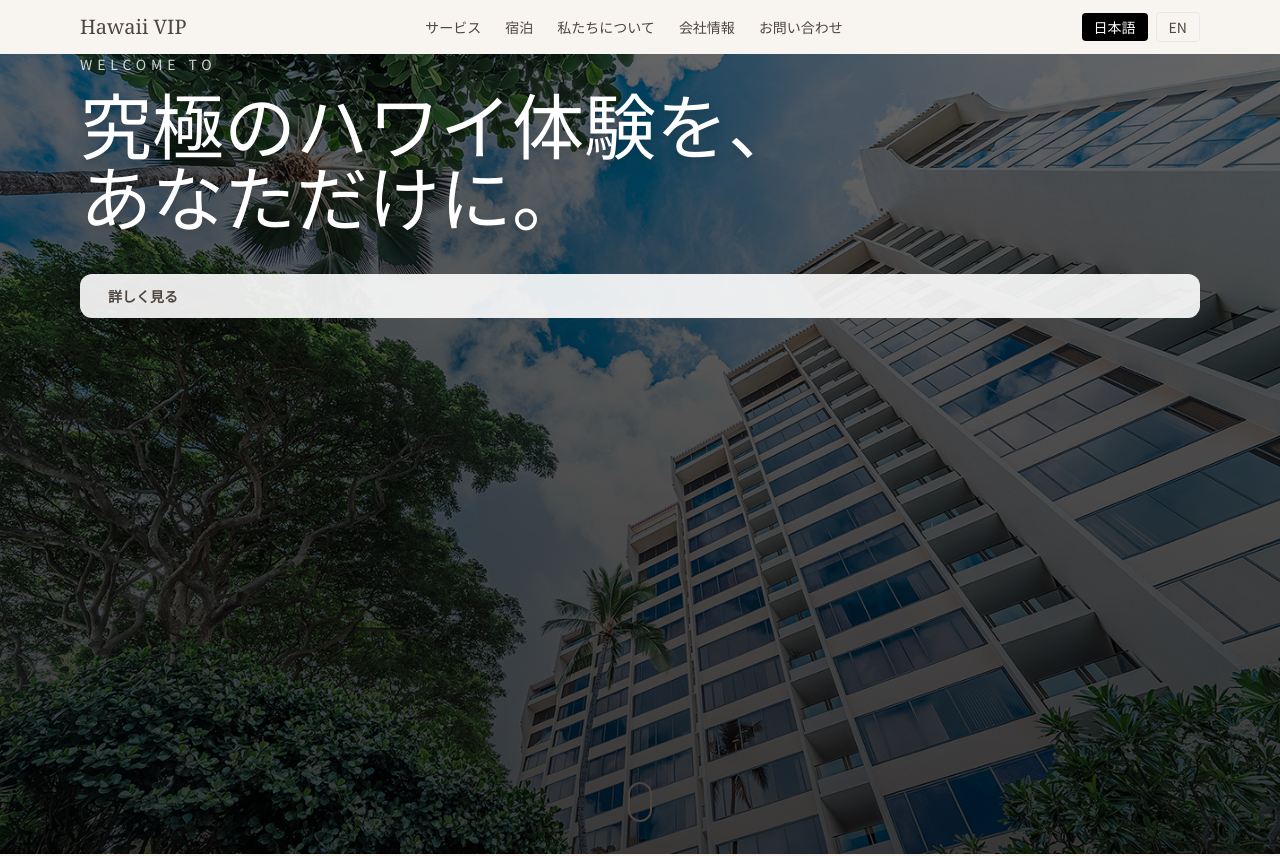
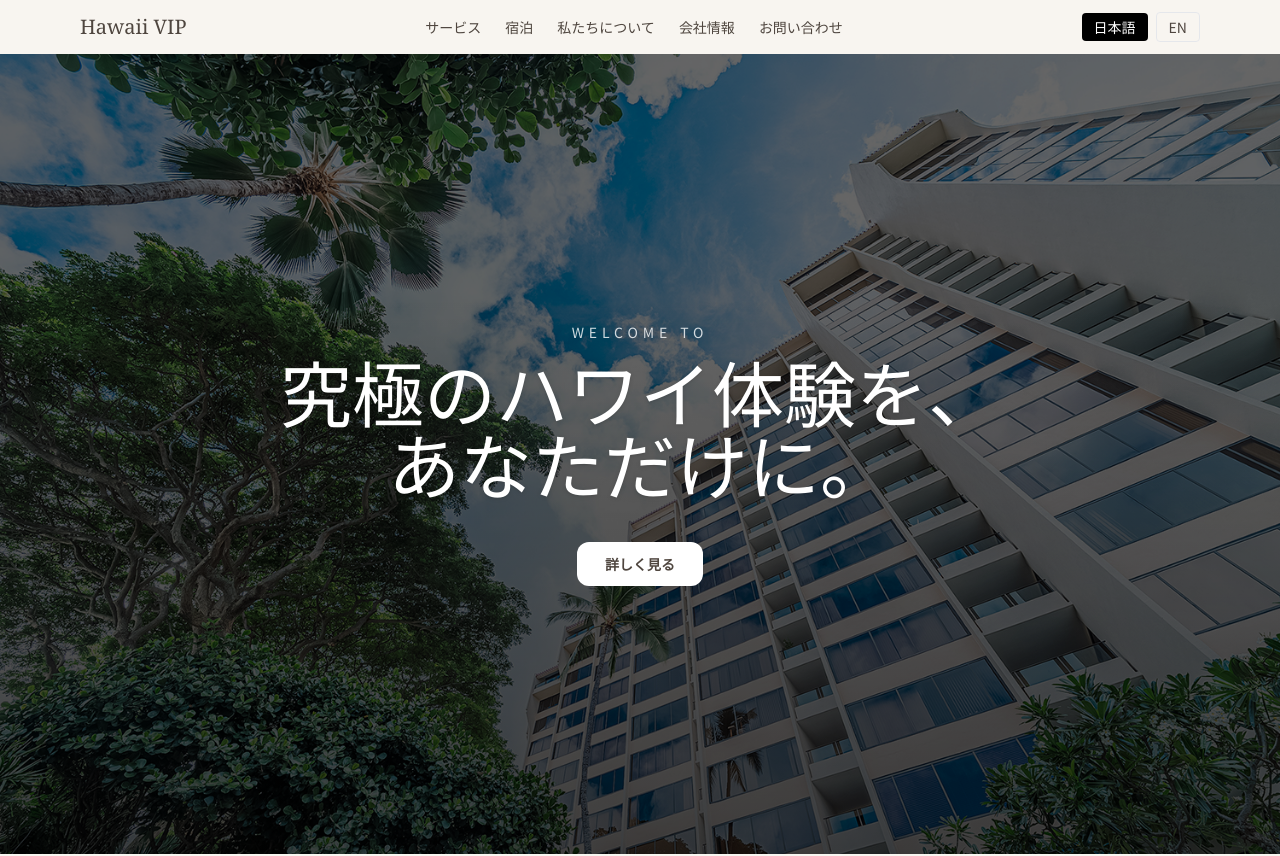
Before and after one commit to miles-web-match/Hawaii-vip-t, a React (Vite) app: page / in a window 1280 px wide. Shown: the top 856 px of the page. Built offline with nearby package versions, Linux system fonts and the light colour scheme.

Commit message:
Update App.tsx

```diff
--- a/src/App.tsx
+++ b/src/App.tsx
@@ -183,47 +183,54 @@ export default function App() {
         </div>
       </header>
 
-     {/* ------- Hero ------- */}
-<section className="relative min-h-[92vh] md:min-h-screen w-full overflow-hidden">
-  {/* 背景画像（確実に表示させるため <img> で） */}
+{/* ------- Hero ------- */}
+<section className="relative h-screen w-full overflow-hidden">
+  {/* 背景画像（確実に表示するため <img> を使用） */}
   <img
-    src="/hero.jpg"                 // public/hero.jpg
+    src="/hero.jpg"    // public/hero.jpg
     alt=""
-    className="absolute inset-0 h-full w-full object-cover object-[center_35%] md:object-center scale-105"
+    className="absolute inset-0 h-full w-full object-cover"
     loading="eager"
     fetchPriority="high"
   />
 
-  {/* 黒フィルター（全体を暗く） */}
-  <div className="absolute inset-0 bg-black/55 md:bg-black/60" />
+  {/* 黒いオーバーレイ（CDNでも確実に効く書き方） */}
+  <div className="absolute inset-0 bg-black bg-opacity-60" />
 
-  {/* 追加のグラデーション（下方向を少し締める） */}
-  <div className="absolute inset-0 bg-gradient-to-b from-black/0 via-black/20 to-black/40" />
+  {/* 追加の下方向グラデ（inline style で確実に） */}
+  <div
+    className="absolute inset-0 pointer-events-none"
+    style={{
+      background:
+        'linear-gradient(to bottom, rgba(0,0,0,0.0) 30%, rgba(0,0,0,0.35) 100%)',
+    }}
+  />
 
-  {/* コンテンツ */}
-  <div className="relative z-10 mx-auto max-w-6xl px-4 h-full flex flex-col justify-center">
-    {/* 小見出し（任意：サンプルサイト風） */}
+  {/* コンテンツ（中央寄せ） */}
+  <div className="relative z-10 h-full max-w-5xl mx-auto px-4
+                  flex flex-col items-center justify-center text-center">
+    {/* サブ見出し（任意） */}
     <p className="uppercase tracking-[0.35em] text-xs md:text-sm text-white/80 mb-4">
       WELCOME TO
     </p>
 
-    {/* タイトル（あなたの日本語コピーをそのまま） */}
-    <h1 className="hero-text-animation font-serif text-white drop-shadow-lg leading-[1.08] text-4xl sm:text-5xl md:text-7xl">
+    {/* タイトル（中央） */}
+    <h1 className="hero-text-animation font-serif text-white drop-shadow
+                   leading-tight text-4xl sm:text-5xl md:text-7xl">
       {t('hero_title_line1')}<br />{t('hero_title_line2')}
     </h1>
 
-    {/* CTA（色味はサンプル寄せ） */}
+    {/* CTA */}
     <a
       href="#service"
-      className="mt-10 inline-block rounded-xl bg-white/90 text-[#4F463F] px-7 py-3 text-sm font-semibold hover:bg-white hover:shadow-lg transition"
+      className="mt-10 inline-block rounded-xl bg-white text-[#4F463F]
+                 px-7 py-3 text-sm font-semibold hover:shadow-lg transition"
     >
       {lang === 'ja' ? '詳しく見る' : 'LEARN MORE'}
     </a>
   </div>
+</section>
 
-  {/* スクロールインジケーター */}
-  <div className="scroll-down" aria-hidden="true" />
-</section>
 
       {/* Service */}
       <section id="service" className="mx-auto max-w-6xl px-4 py-20 fade-in-section">
```
